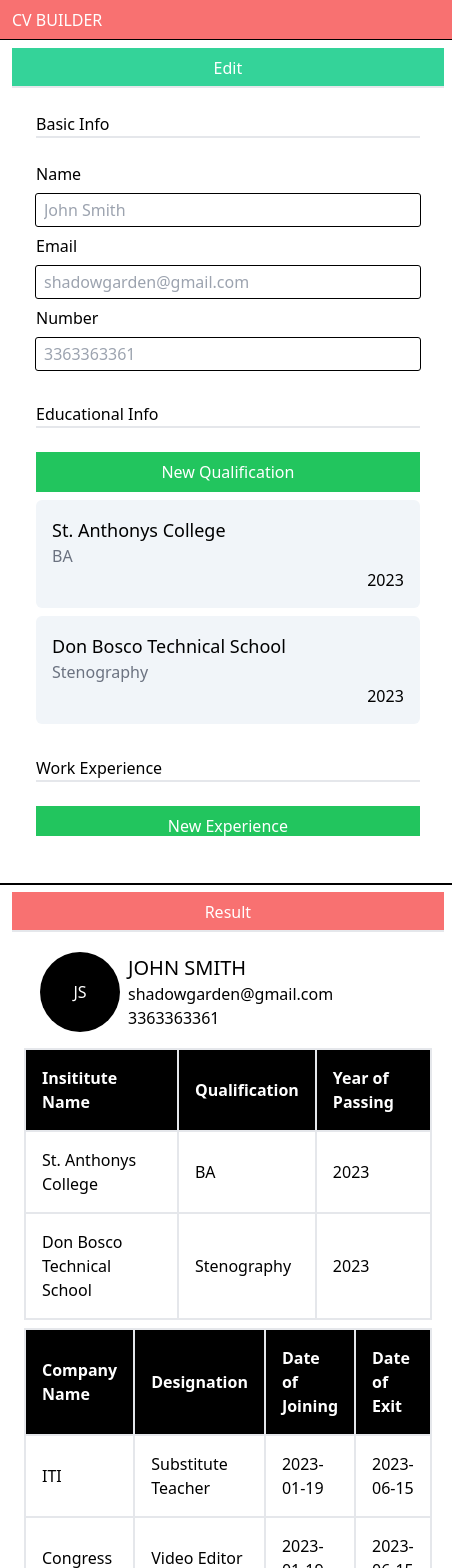
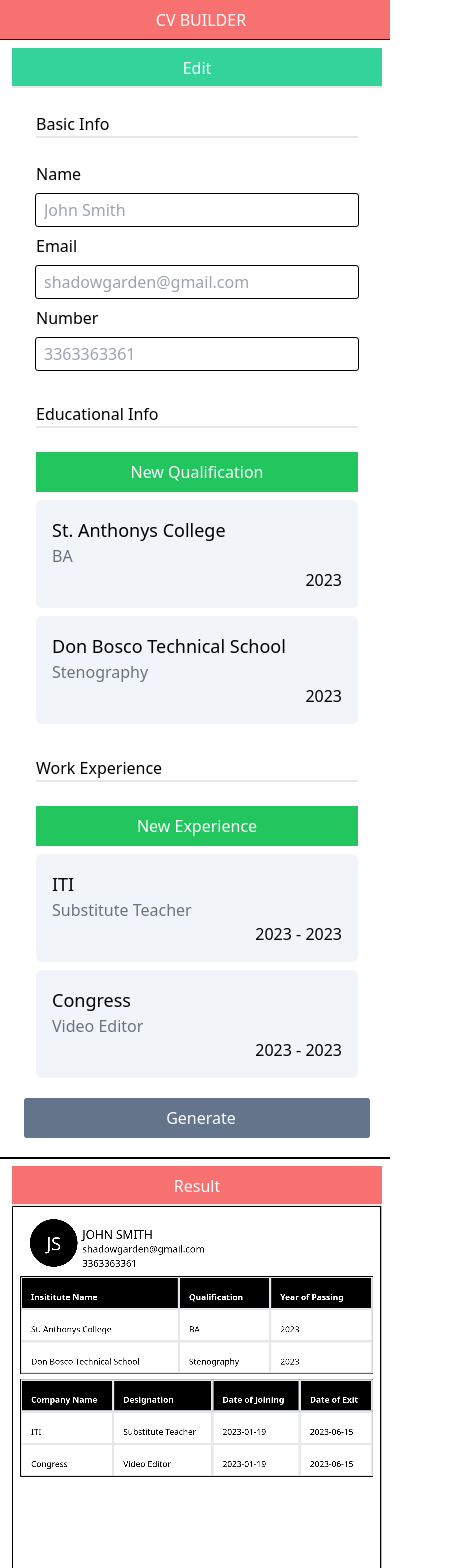
Before and after one commit to darrionn33/cv-builder, a React app: page / in a window 390 px wide. Shown: the top 1568 px of the page, 452 px wide, since content can reach past the window. Built offline with nearby package versions, Linux system fonts and the light colour scheme; the HTML template or start-up script is replaced by a standard one.

Commit message:
made preview a canvas image

```diff
--- a/package.json
+++ b/package.json
@@ -11,6 +11,7 @@
     "preview": "vite preview"
   },
   "dependencies": {
+    "html2canvas": "^1.4.1",
     "react": "^18.2.0",
     "react-dom": "^18.2.0",
     "react-hook-form": "^7.48.2"
--- a/src/components/ResultSection/ResultSection.jsx
+++ b/src/components/ResultSection/ResultSection.jsx
@@ -1,10 +1,53 @@
+import html2canvas from "html2canvas";
 import QualificationsTable from "./QualificationsTable";
 import WorkXPTable from "./WorkXPTable";
+import { useEffect } from "react";
 
 const ResultSection = (props) => {
+  const findScale = (canvas, container) => {
+    let scaleString = "1";
+
+    for (let i = 1000; i > 0; i--) {
+      let currentScale = "0." + i.toString().padEnd(3, "0");
+      canvas.style.transform = `scale(${currentScale})`;
+      document.body.appendChild(canvas);
+
+      let canvasWidth = canvas.getBoundingClientRect().width;
+      let containerWidth = container.offsetWidth;
+
+      if (canvasWidth < containerWidth && canvasWidth > containerWidth - 10) {
+        scaleString = currentScale;
+        break;
+      }
+    }
+
+    return scaleString;
+  };
+
+  const savePDF = () => {
+    const container = document.querySelector(
+      "section.result > .preview-container"
+    );
+
+    html2canvas(document.querySelector("div.cv"), {
+      scale: 3,
+    }).then((canvas) => {
+      canvas.style.transform = "scale(" + findScale(canvas, container) + ")";
+      container.appendChild(canvas);
+      canvas.style.transformOrigin = "top left";
+      container.style.maxHeight =
+        canvas.getBoundingClientRect().width / 0.7 + "px";
+      container.style.maxWidth = canvas.getBoundingClientRect().width + "px";
+      container.appendChild(canvas);
+    });
+  };
+  useEffect(() => {
+    savePDF();
+  }, [props.data]);
   return (
     <section className={props.className}>
       <h2>Result</h2>
+      <div className="preview-container"></div>
       <div className="cv">
         <header>
           <p>
--- a/src/index.css
+++ b/src/index.css
@@ -14,13 +14,14 @@
   grid-area: header;
 }
 #root > section {
-  @apply outline outline-1 p-2 pl-3;
+  @apply outline outline-1 p-2 pl-3 max-h-full;
 }
 section.edit {
   grid-area: edit;
 }
 section.result {
   grid-area: result;
+  @apply overflow-y-auto;
 }
 section > h2 {
   @apply h-10 border-b-2 text-center text-white p-2  ml-auto mr-auto;
@@ -71,14 +72,17 @@ fieldset.edu > div > p:nth-child(3),
 fieldset.work > div > p:nth-child(3) {
   @apply text-right;
 }
+div.preview-container {
+  @apply w-full h-full overflow-hidden mx-auto;
+}
 div.cv {
-  @apply p-3 flex flex-col gap-2;
+  @apply p-3 flex flex-col gap-2 fixed top-0 left-[-620px] w-[620px] h-[877px] bg-white border border-2 border-black;
 }
 div.cv > header {
   @apply h-24 p-2 flex items-center;
 }
 div.cv > header > p {
-  @apply text-white bg-black flex items-center m-2 justify-center p-2 rounded-full w-20 h-20;
+  @apply text-white bg-black  m-2 justify-center p-2 rounded-full w-20 h-20 text-3xl leading-10 text-center;
 }
 div.cv > header > div > h1 {
   @apply text-xl uppercase font-sans;
@@ -86,7 +90,7 @@ div.cv > header > div > h1 {
 table,
 td,
 th {
-  @apply border border-2 text-left;
+  @apply border border-2 text-left text-sm;
 }
 td,
 th {
@@ -98,7 +102,18 @@ th {
 @media (max-width: 700px) {
   #root {
     grid-template-columns: 1fr;
-    grid-template-rows: 40px 100dvh 100dvh;
+    grid-template-rows: 40px auto auto;
     grid-template-areas: "header" "edit" "result";
   }
+  #root > section {
+    max-height: none;
+  }
+  #root > header > h1 {
+    width: 100%;
+    text-align: center;
+  }
+  .edit > form {
+    overflow-y: visible;
+    max-height: none;
+  }
 }
```
Also changed, not shown: 1 other file (tests, documents, lock files or other folders).
